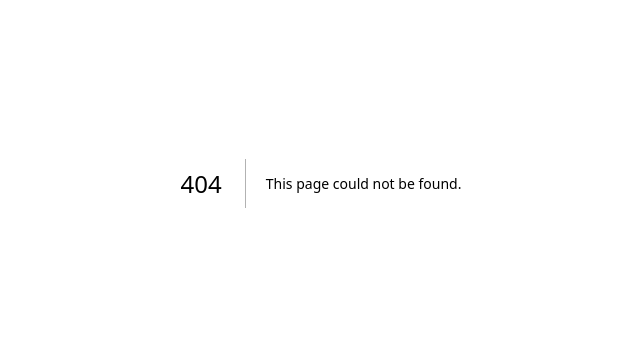
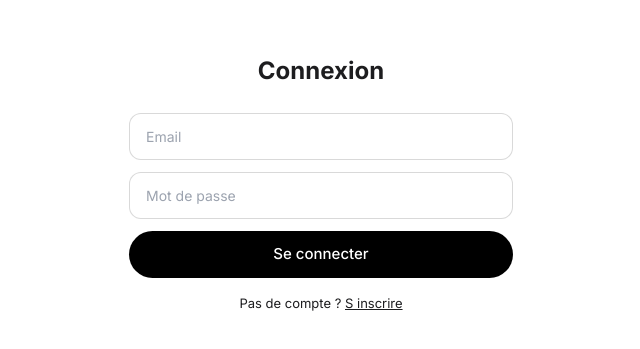
Before and after one commit to yakoumobi-sys/caractere.store, a Next.js app: page /auth/login in a window 1280 px wide. Before the commit this address had no page. Shown: the part 217-566 px from the top of the page, without its empty margins (319-959 px from the left). Built offline with nearby package versions, Linux system fonts and the light colour scheme; no server answers.

Commit message:
Create page.tsx

```diff
--- /dev/null
+++ b/app/auth/login/page.tsx
@@ -0,0 +1,46 @@
+'use client'
+import { useState } from 'react'
+import { supabase } from '@/lib/supabase'
+import { useRouter } from 'next/navigation'
+import Link from 'next/link'
+
+export default function LoginPage() {
+  const router = useRouter()
+  const [email, setEmail] = useState('')
+  const [password, setPassword] = useState('')
+  const [loading, setLoading] = useState(false)
+  const [error, setError] = useState('')
+
+  const handleLogin = async () => {
+    if (!email || !password) { setError('Email et mot de passe requis.'); return }
+    setLoading(true)
+    setError('')
+    const { data, error: authError } = await supabase.auth.signInWithPassword({ email, password })
+    if (authError) { setError(authError.message); setLoading(false); return }
+    if (!data.session) { setError('Compte non confirme ou introuvable.'); setLoading(false); return }
+    router.push('/dashboard')
+  }
+
+  return (
+    <main className="min-h-screen bg-white flex items-center justify-center px-4">
+      <div className="w-full max-w-sm">
+        <h1 className="text-[24px] font-bold text-center mb-6">Connexion</h1>
+        {error !== '' && (
+          <div className="bg-red-100 text-red-700 text-[13px] rounded-xl px-4 py-3 mb-4">
+            {error}
+          </div>
+        )}
+        <div className="space-y-3">
+          <input type="email" placeholder="Email" value={email} onChange={e => setEmail(e.target.value)} className="w-full border border-black/15 rounded-xl px-4 py-3 text-[14px] outline-none" />
+          <input type="password" placeholder="Mot de passe" value={password} onChange={e => setPassword(e.target.value)} className="w-full border border-black/15 rounded-xl px-4 py-3 text-[14px] outline-none" />
+          <button onClick={handleLogin} disabled={loading} className="w-full bg-black text-white py-3 rounded-full text-[15px] font-medium disabled:opacity-50">
+            {loading ? 'Connexion...' : 'Se connecter'}
+          </button>
+        </div>
+        <p className="text-center mt-4 text-[13px]">
+          Pas de compte ? <Link href="/auth/register" className="underline">S inscrire</Link>
+        </p>
+      </div>
+    </main>
+  )
+}
```
